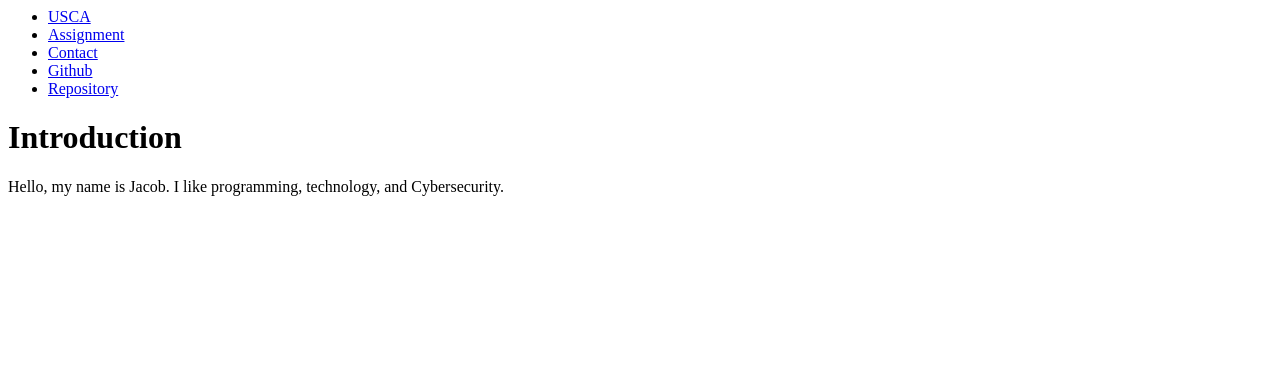
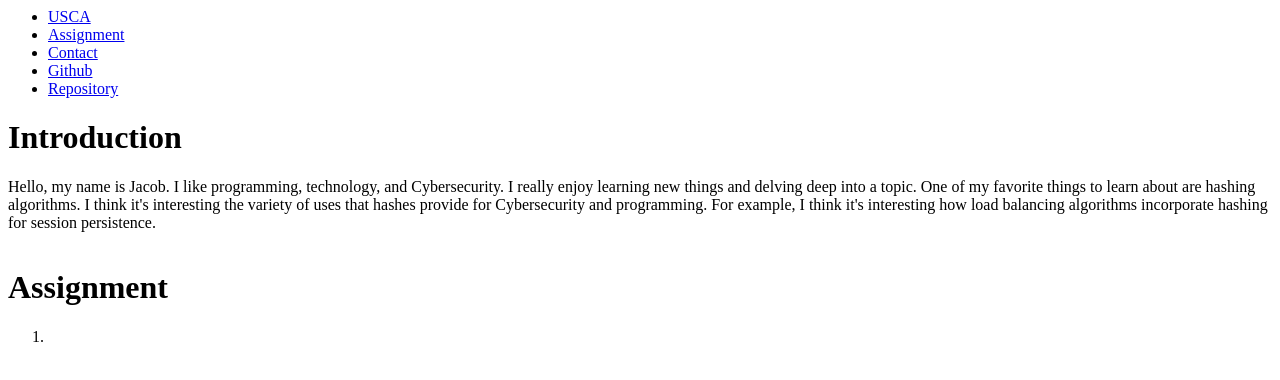
Before and after one commit to 1jepps0/CSCI225, a plain HTML site: page index.html in a window 1280 px wide. Drawn offline with Linux system fonts and the light colour scheme.

Commit message:
updated index

```diff
--- a/index.html
+++ b/index.html
@@ -16,15 +16,39 @@
 		</ul>
 	</div>
 
-
 	<div class="introduction">
 		<h1> Introduction </h1>
 		<p>
-			Hello, my name is Jacob. I like programming, technology, and Cybersecurity.
+			Hello, my name is Jacob. I like programming, technology, and Cybersecurity. I really enjoy
+			learning new things and delving deep into a topic. One of my favorite things to learn about are
+			hashing
+			algorithms. I think it's interesting the variety of uses that hashes provide for Cybersecurity
+			and programming.
+			For example, I think it's interesting how load balancing algorithms incorporate hashing for
+			session persistence.
+		</p>
+		<img> </img>
+	</div>
 
-		</p>
+	<div class="assignment">
+		<h1> Assignment </h1>
+		<ol>
+			<li> <a href="/Assignment1.pdf">
+
+		</ol>
 
 	</div>
+
+	<div class="portfolio">
+	</div>
+
+	<div class="contact">
+	</div>
+
+	<div class="schedule">
+	</div>
+
+
 
 
 
```
